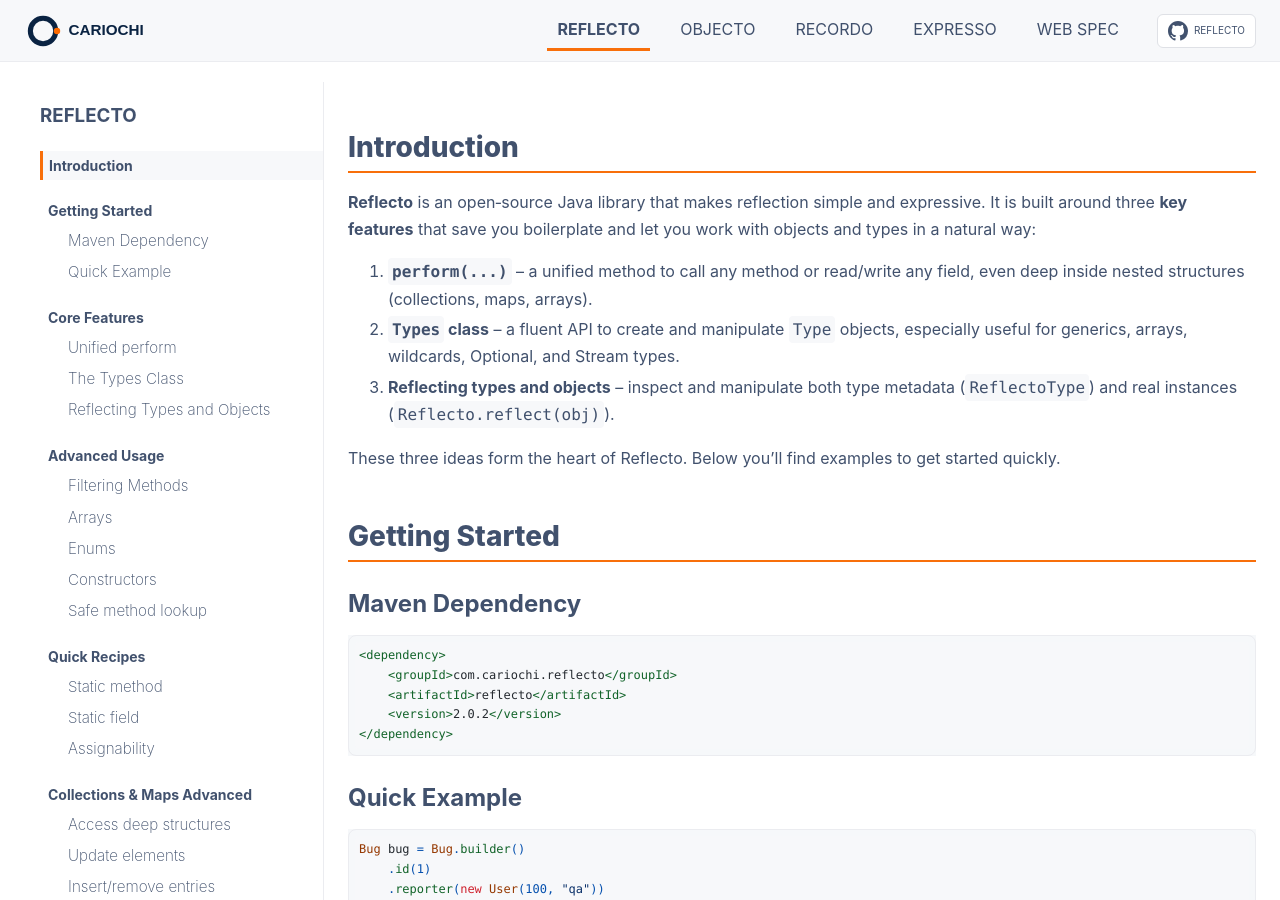
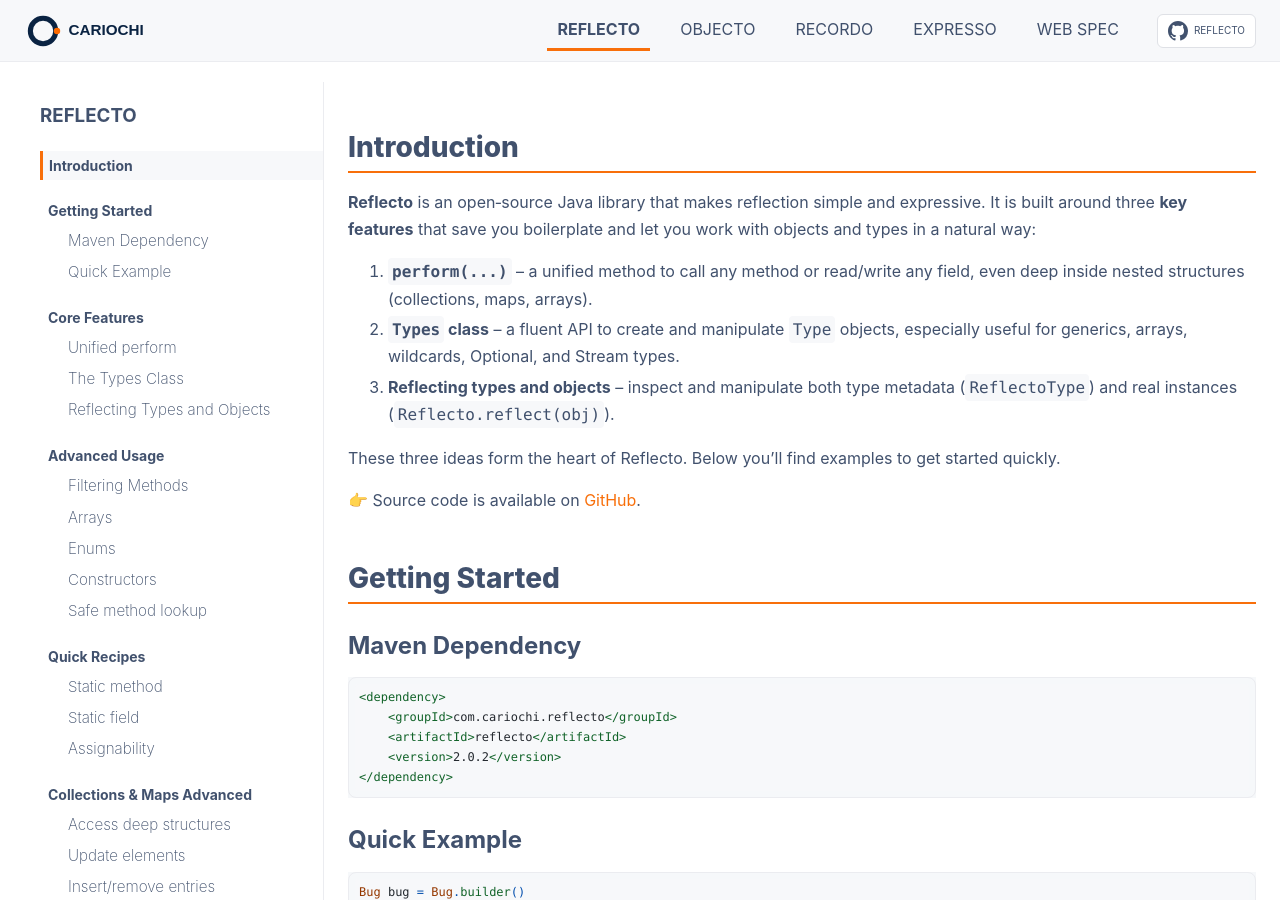
Before and after one commit to cariochi/cariochi.github.io, a Jekyll site: the page built from projects/reflecto.md, in a window 1280 px wide and 900 px high. Built offline with Jekyll 4.4.1, drawn with Linux system fonts in a browser that asks for light colours; the table of contents is made by our own code.

Commit message:
feat: add GitHub link to reflecto.md for easy access to source code

```diff
--- a/projects/reflecto.md
+++ b/projects/reflecto.md
@@ -11,6 +11,8 @@
 3. **Reflecting types and objects** – inspect and manipulate both type metadata (`ReflectoType`) and real instances (`Reflecto.reflect(obj)`).
 
 These three ideas form the heart of Reflecto. Below you’ll find examples to get started quickly.
+
+👉 Source code is available on [GitHub](https://github.com/cariochi/reflecto).
 
 # Getting Started
 
```
